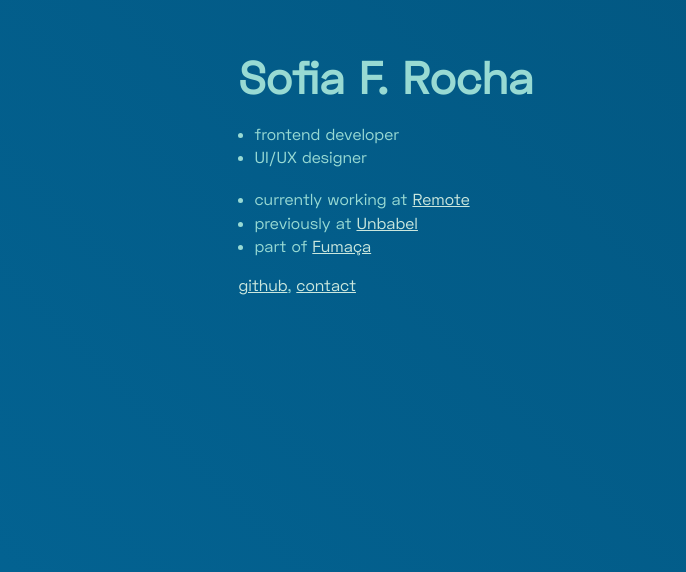
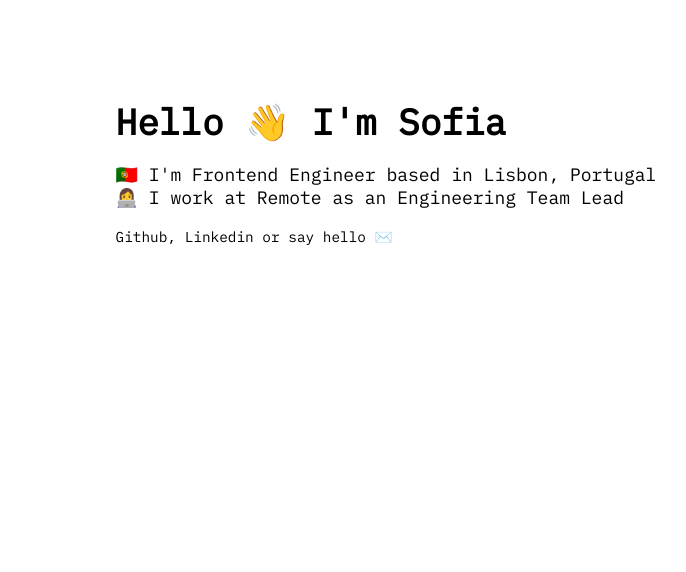
Before and after one commit to sofiafrocha/sofiafrocha.github.io, a plain HTML site: page index.html in a window 1280 px wide. Shown: the part 228-800 px from the top of the page, without its empty margins (254-940 px from the left). Drawn offline with Linux system fonts and the light colour scheme.

Commit message:
Make it simpler

```diff
--- a/assets/styles.css
+++ b/assets/styles.css
@@ -1,25 +1,11 @@
-@font-face {
-    font-family: 'Space Grotesk';
-    src: url('SpaceGrotesk-Regular.woff2') format('woff2'),
-    url('SpaceGrotesk-Regular.woff') format('woff');
+html {
+    font-size: 18px;
 }
 
 body {
-    margin: 0;
-    font-family: 'Space Grotesk', sans-serif;
-    color: #A9E8DC;
-    opacity: 0.9;
-    font-size: 16px;
-
-    background: #036494; /* Old browsers */
-    background: -moz-linear-gradient(45deg, #036494 0%, #02547d 100%); /* FF3.6-15 */
-    background: -webkit-linear-gradient(45deg, #036494 0%,#02547d 100%); /* Chrome10-25,Safari5.1-6 */
-    background: linear-gradient(45deg, #036494 0%,#02547d 100%); /* W3C, IE10+, FF16+, Chrome26+, Opera12+, Safari7+ */
-    filter: progid:DXImageTransform.Microsoft.gradient( startColorstr='#036494', endColorstr='#02547d',GradientType=1 ); /* IE6-9 fallback on horizontal gradient */
-}
-
-a {
-    color: #E1F7E7;
+    font-family: "IBM Plex Mono", serif;
+    font-weight: 400;
+    font-style: normal;
 }
 
 .wrapper {
@@ -28,25 +14,27 @@ a {
     min-height: 100vh;
     align-items: center;
     justify-content: center;
+    margin: 0;
 }
 
 .content {
     padding: 2rem;
 }
 
-.name, .links {
+.greeting, .summary, .links {
     margin: 0;
 }
 
-.name {
-    font-size: 2.8rem;
+.greeting {
+    font-size: 2rem;
 }
 
-.tldr, .current {
-    margin: 1.1rem 0;
-    padding-left: 1rem;
+.summary {
+    list-style-type: none;
+    padding: 0;
+    margin: 1rem 0;
 }
 
-.tldr li, .current li {
-    padding: 0.15rem 0;
+.links {
+    font-size: 0.8rem;
 }
--- a/index.html
+++ b/index.html
@@ -6,36 +6,20 @@
 
 	    <meta name="viewport" content="width=device-width, initial-scale=1, shrink-to-fit=no">
 
+		<link rel="preconnect" href="https://fonts.googleapis.com">
+		<link rel="preconnect" href="https://fonts.gstatic.com" crossorigin>
+		<link href="https://fonts.googleapis.com/css2?family=IBM+Plex+Mono&display=swap" rel="stylesheet">
+
 		<title>Hi, I'm Sofia.</title>
 	</head>
 	<body class="wrapper">
 		<div class="content">
-			<h1 class="name">Sofia F. Rocha</h1>
-			<ul class="tldr">
-				<li>frontend developer</li>
-				<li>UI/UX designer</li>
-			</ul>
-
-			<ul class="current">
-				<li>currently working at <a href="https://remote.com" target="_blank">Remote</a></li>
-				<li>previously at <a href="https://unbabel.com" target="_blank">Unbabel</a></li>
-				<li>part of <a href="http://fumaca.pt" target="_blank">Fumaça</a></li>
-			</ul>
-
-			<p class="links">
-				<a href="https://github.com/sofiafrocha" target="_blank">github</a>, <a href="mailto:sofiaroc.pt@gmail.com">contact</a>
-			</p>
+			<h1 class="greeting">Hello 👋 I'm Sofia</h1>
+			<ol class="summary">
+				<li>🇵🇹 I'm Frontend Engineer based in Lisbon, Portugal</li>
+				<li>👩‍💻 I work at Remote as an Engineering Team Lead</li>
+			</ol>
+			<p class="links">Github, Linkedin or say hello ✉️</p>
 		</div>
 	</body>
-
-	<!-- Global site tag (gtag.js) - Google Analytics -->
-	<script async src="https://www.googletagmanager.com/gtag/js?id=UA-5334514-9"></script>
-	<script>
-		window.dataLayer = window.dataLayer || [];
-		function gtag(){dataLayer.push(arguments);}
-		gtag('js', new Date());
-
-		gtag('config', 'UA-5334514-9');
-	</script>
-
 </html>
```
